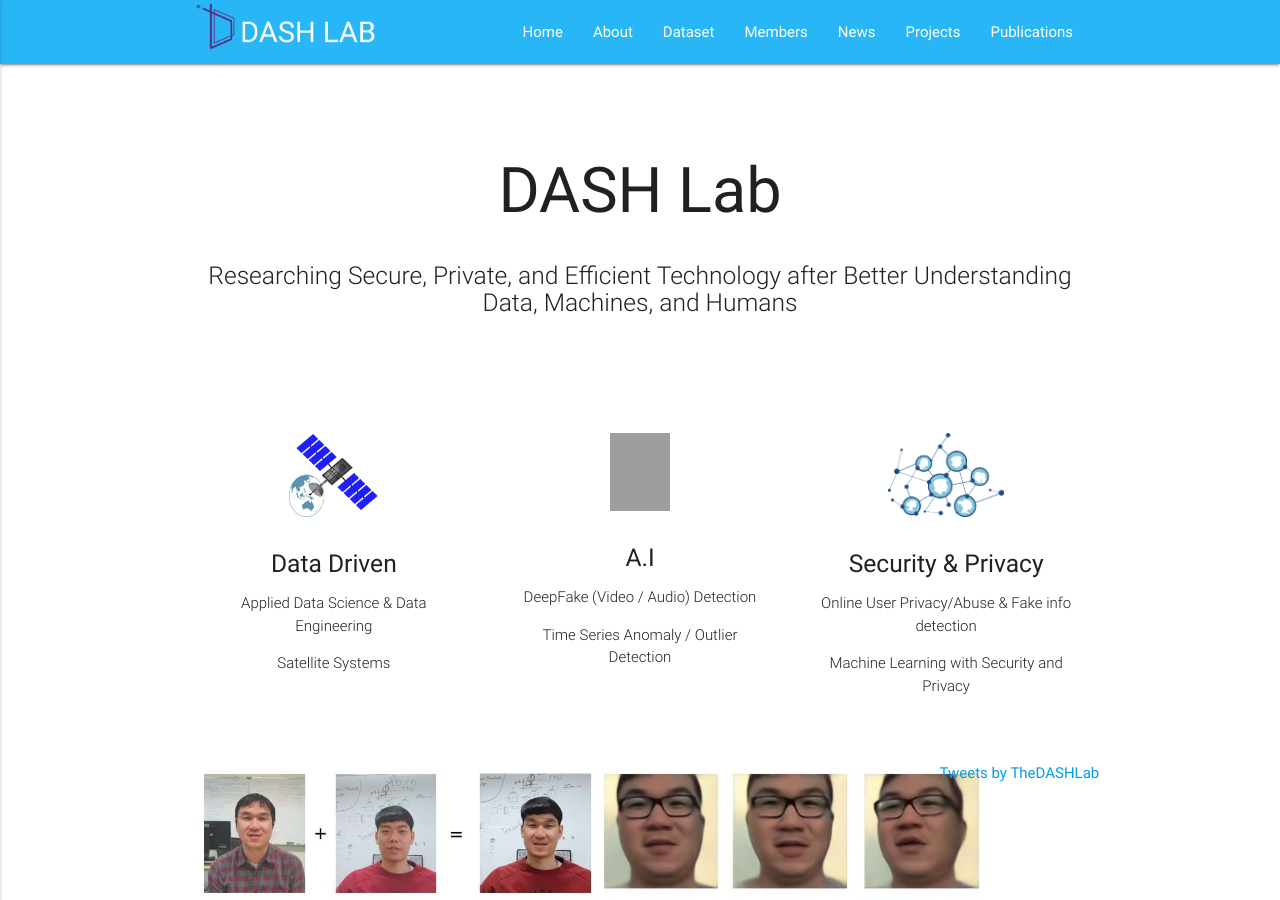
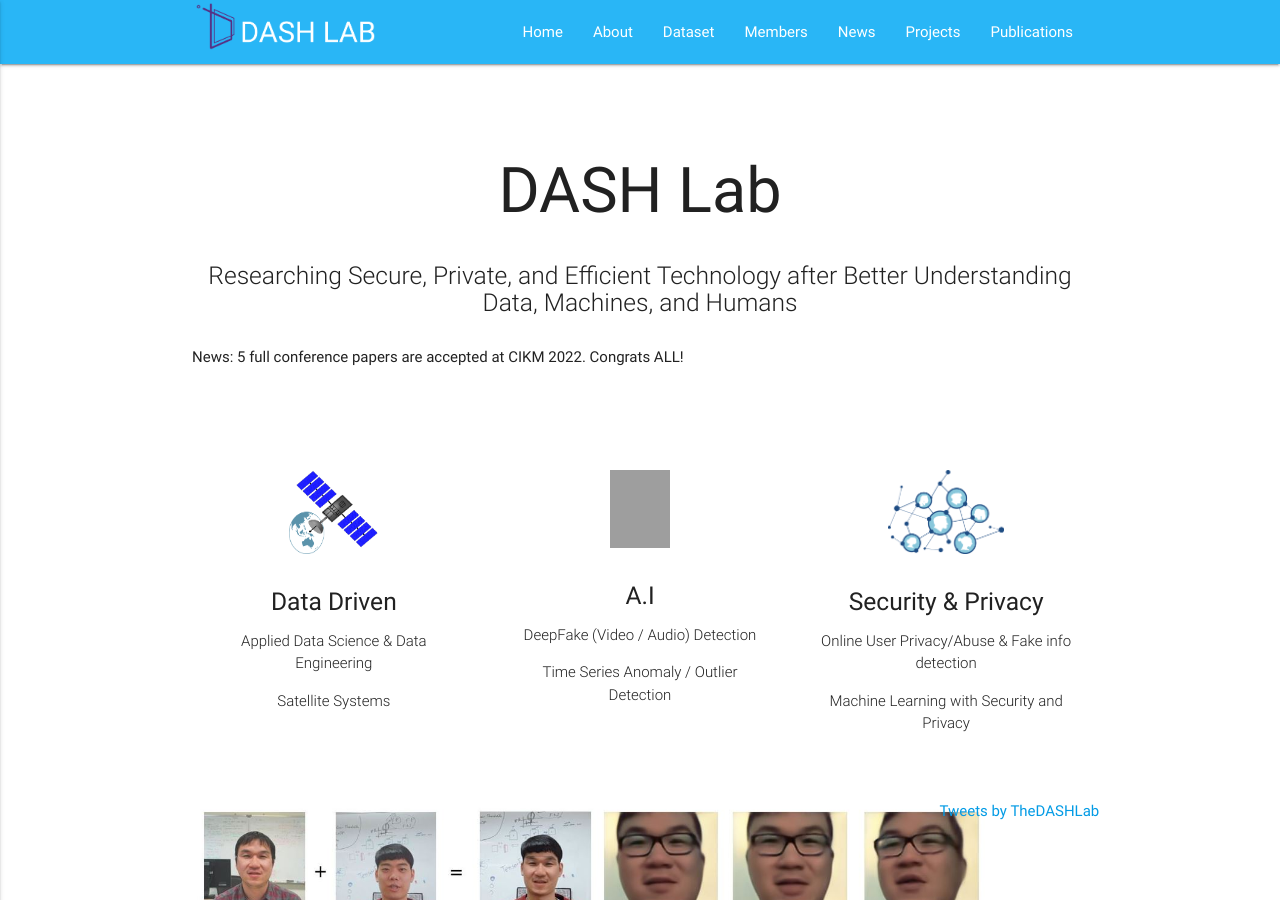
Before and after one commit to Yurim990507/DASH-Lab.github.io, a Jekyll site: the page built from index.md, in a window 1280 px wide and 900 px high. Built offline with Jekyll 4.4.1, drawn with Linux system fonts in a browser that asks for light colours; comment, search, counter and statistics services are not loaded; grey boxes are pictures that could not be loaded.

Commit message:
Update home.html

```diff
--- a/_layouts/home.html
+++ b/_layouts/home.html
@@ -10,7 +10,7 @@ layout: default
         <h5 class="header col s12 light">Researching Secure, Private, and Efficient Technology after Better Understanding Data, Machines, and Humans</h5>
       </div>
 
-
+      <p>News: 5 full conference papers are accepted at CIKM 2022. Congrats ALL!</p>
       <br><br>
 
     </div>
```
